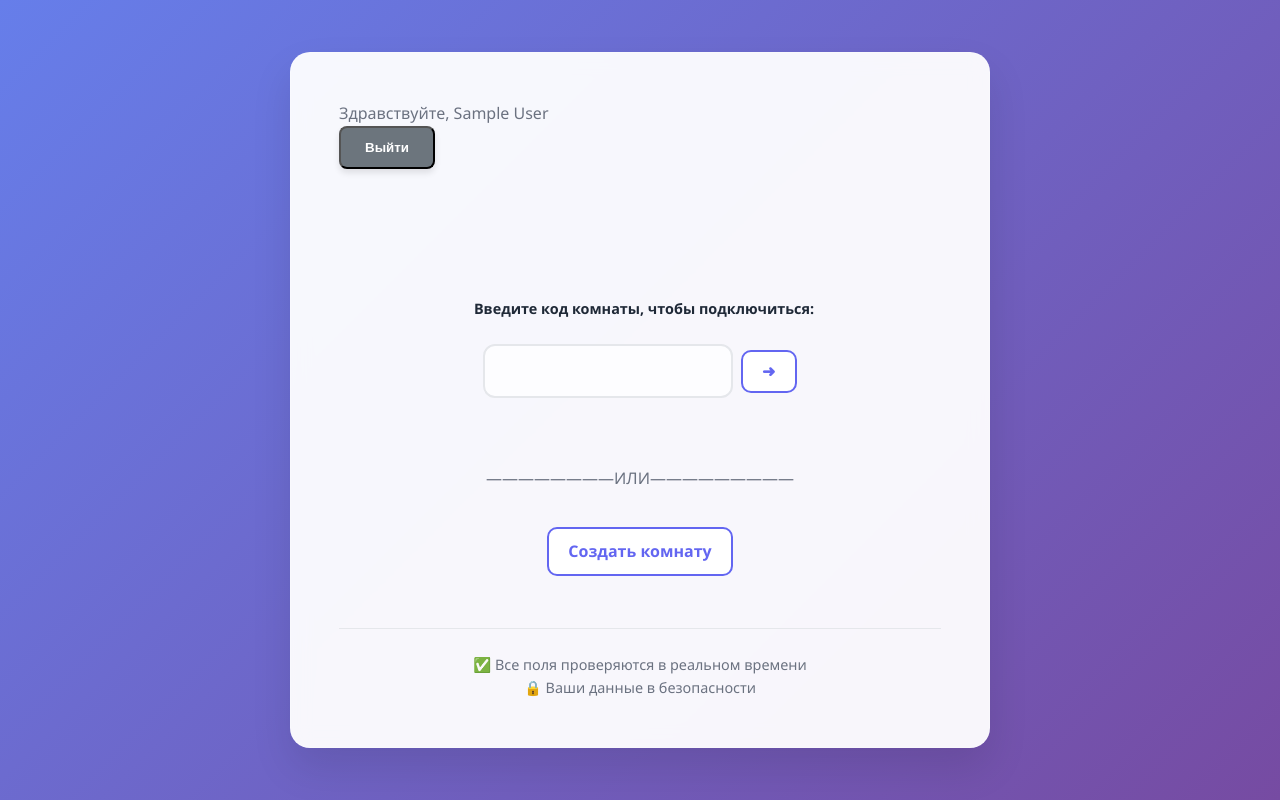
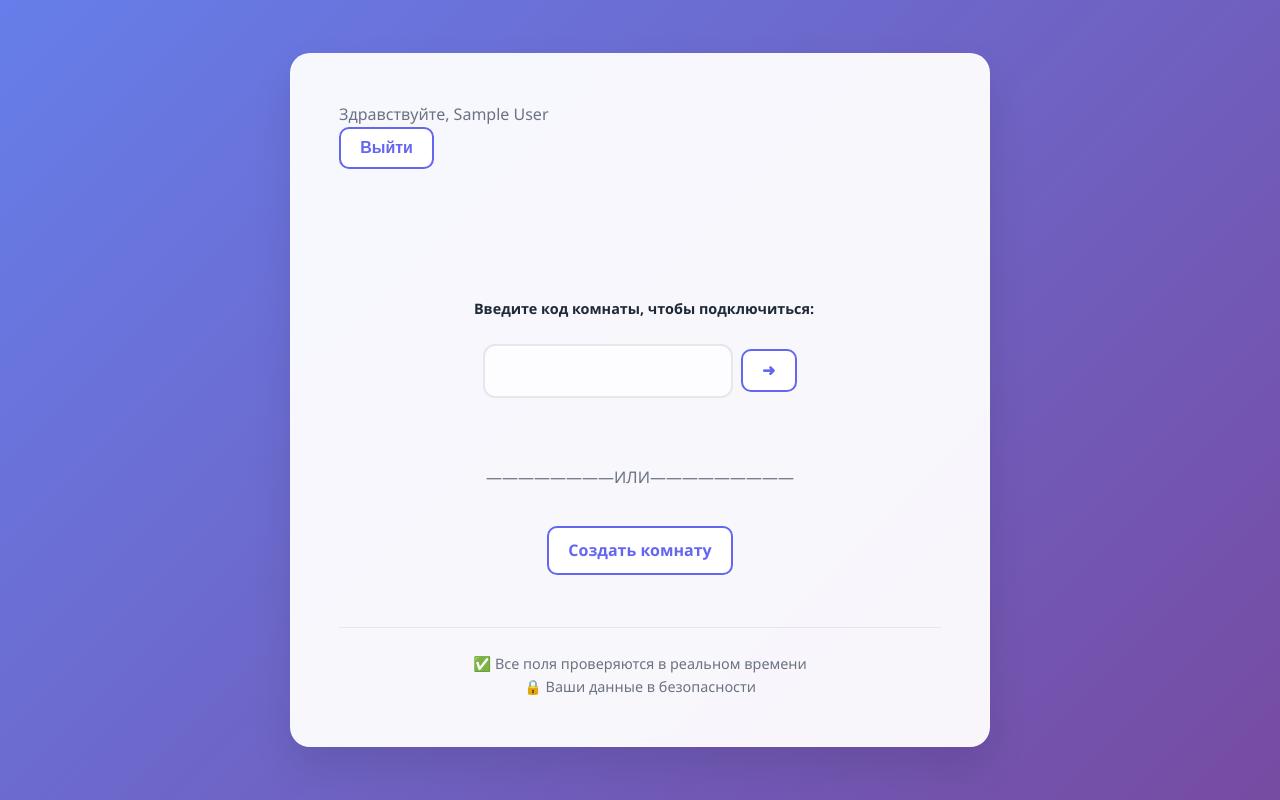
Before and after one commit to weplok/BadZoomFastApi, a FastAPI app: template auth_reg/templates/homepage_admin.html in a window 1280 px wide. Run offline with FastAPI, Linux system fonts and the light colour scheme; the template is opened without the code that fills it: most values are stand-ins (such as "Sample title", 1, 10 or a date in 2020).

Commit message:
Some fix

```diff
--- a/auth_reg/templates/homepage_admin.html
+++ b/auth_reg/templates/homepage_admin.html
@@ -6,12 +6,14 @@
 <div class="center-container">
   <div class="content-card">
     <div class="head-container">
-      <p class="name-title">Здравствуйте, {{ full_name }}</p>
-      <form action="/auth/logout" method="post">
-        <button type="submit" class="btn-head-user-text">
-          Выйти
-        </button>
-      </form>
+      <div class="hello-container">
+        <p class="name-title">Здравствуйте, {{ full_name }}</p>
+        <form action="/auth/logout" method="post">
+          <button type="submit" class="btn-head-text btn-logout">
+            Выйти
+          </button>
+        </form>
+      </div>
       <br>
       <br>
       <br>
```
